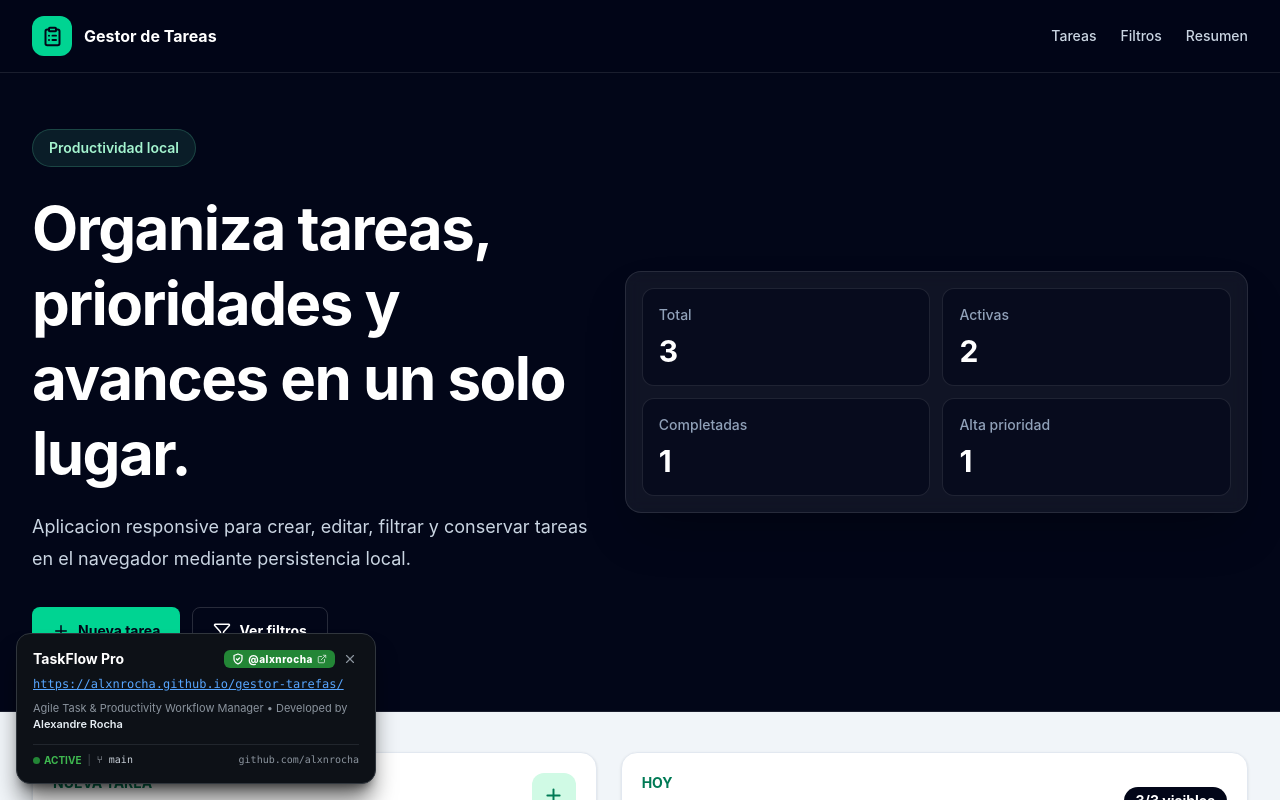
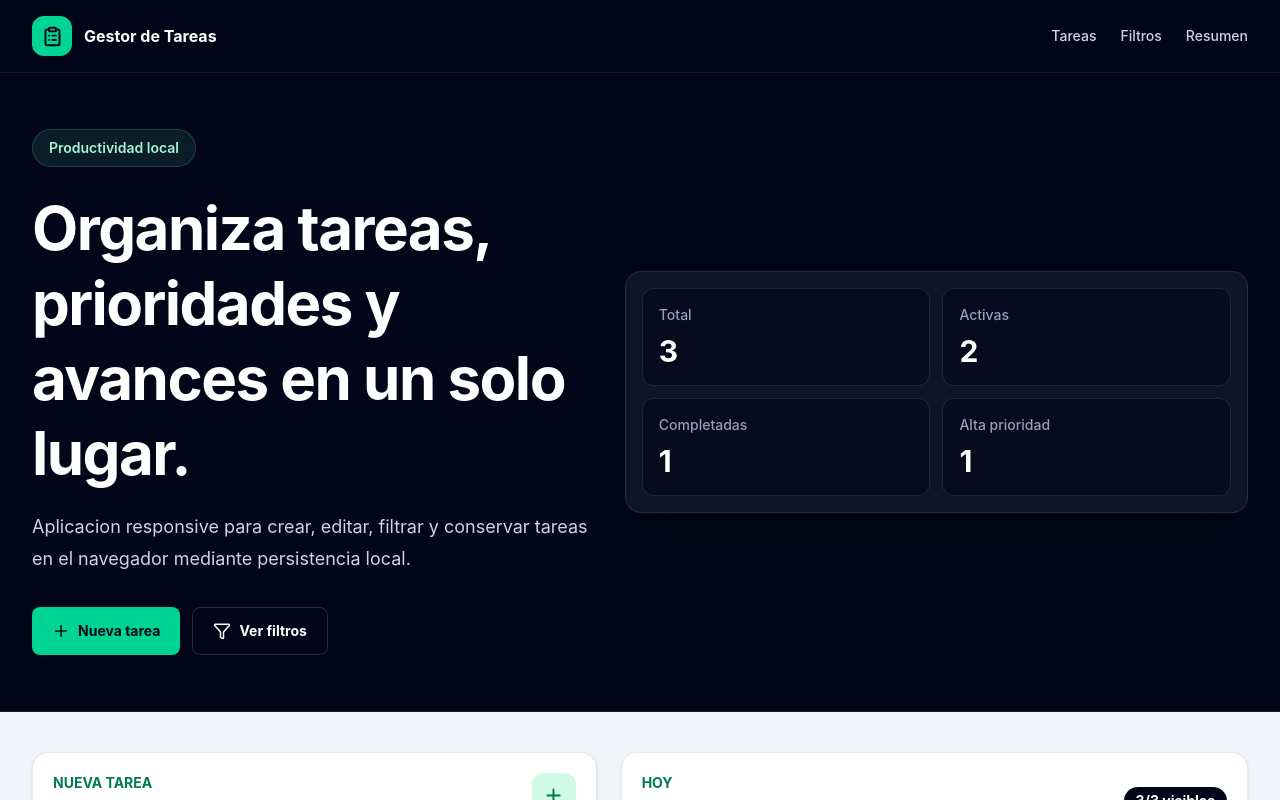
Before and after one commit to alxnrocha/gestor-tarefas, a React (Vite) app: page / in a window 1280 px wide. Shown: the top 800 px of the page. Built offline with nearby package versions, Linux system fonts and the light colour scheme.

Commit message:
revert(ui): completely remove author project badge

```diff
--- a/src/App.tsx
+++ b/src/App.tsx
@@ -1,4 +1,3 @@
-import { ProjectBadge } from './components/ProjectBadge';
 import { useState } from 'react'
 
 import { AppHeader } from './components/AppHeader'
@@ -109,7 +108,6 @@ function App() {
           totalTaskCount={tasks.length}
         />
       </main>
-          <ProjectBadge />
     </div>
   )
 }
--- a/src/components/ProjectBadge.tsx
+++ /dev/null
@@ -1,107 +0,0 @@
-import React, { useState, useEffect } from 'react';
-
-export const ProjectBadge: React.FC = () => {
-  const [isVisible, setIsVisible] = useState(true);
-
-  useEffect(() => {
-    let timer: ReturnType<typeof setTimeout>;
-    if (!isVisible) {
-      timer = setTimeout(() => {
-        setIsVisible(true);
-      }, 5000);
-    }
-    return () => clearTimeout(timer);
-  }, [isVisible]);
-
-  if (!isVisible) return null;
-
-  return (
-    <aside
-      aria-label="Project Information"
-      style={{
-        position: 'fixed',
-        bottom: '16px',
-        left: '16px',
-        zIndex: 99999,
-        width: '360px',
-        maxWidth: 'calc(100vw - 32px)',
-        backgroundColor: '#0d1117',
-        border: '1px solid #30363d',
-        borderRadius: '14px',
-        padding: '16px',
-        boxShadow: '0 20px 25px -5px rgba(0, 0, 0, 0.6), 0 8px 10px -6px rgba(0, 0, 0, 0.5)',
-        color: '#f0f6fc',
-        fontFamily: '-apple-system, BlinkMacSystemFont, "Segoe UI", Roboto, Inter, Helvetica, Arial, sans-serif',
-        fontSize: '13px',
-        letterSpacing: 'normal',
-        lineHeight: 1.4,
-        userSelect: 'none',
-        boxSizing: 'border-box',
-        textAlign: 'left',
-      }}
-    >
-      {/* Header */}
-      <div style={{ display: 'flex', alignItems: 'center', justifyContent: 'space-between', gap: '8px', marginBottom: '8px' }}>
-        <h2 style={{ fontSize: '14px', fontWeight: 700, color: '#ffffff', margin: 0, lineHeight: 1.2, overflow: 'hidden', textOverflow: 'ellipsis', whiteSpace: 'nowrap', fontFamily: '-apple-system, BlinkMacSystemFont, "Segoe UI", Roboto, Inter, Helvetica, Arial, sans-serif' }}>
-          TaskFlow Pro
-        </h2>
-        <div style={{ display: 'flex', alignItems: 'center', gap: '6px', flexShrink: 0 }}>
-          <a
-            href="https://github.com/alxnrocha"
-            target="_blank"
-            rel="noopener noreferrer"
-            title="View Alexandre Rocha's GitHub profile"
-            style={{ display: 'inline-flex', alignItems: 'center', gap: '4px', padding: '2px 8px', borderRadius: '6px', backgroundColor: '#238636', color: '#ffffff', fontSize: '10px', fontWeight: 800, letterSpacing: '0.5px', textDecoration: 'none', fontFamily: '-apple-system, BlinkMacSystemFont, "Segoe UI", Roboto, Inter, Helvetica, Arial, sans-serif' }}
-          >
-            <svg width="12" height="12" viewBox="0 0 24 24" fill="none" stroke="currentColor" strokeWidth="2.5" strokeLinecap="round" strokeLinejoin="round">
-              <path d="M12 22s8-4 8-10V5l-8-3-8 3v7c0 6 8 10 8 10z"/>
-              <path d="m9 12 2 2 4-4"/>
-            </svg>
-            <span>@alxnrocha</span>
-            <svg width="10" height="10" viewBox="0 0 24 24" fill="none" stroke="currentColor" strokeWidth="2" strokeLinecap="round" strokeLinejoin="round" style={{ opacity: 0.8 }}>
-              <path d="M18 13v6a2 2 0 0 1-2 2H5a2 2 0 0 1-2-2V8a2 2 0 0 1 2-2h6"/>
-              <polyline points="15 3 21 3 21 9"/>
-              <line x1="10" y1="14" x2="21" y2="3"/>
-            </svg>
-          </a>
-          <button
-            onClick={() => setIsVisible(false)}
-            title="Close (returns in 5s)"
-            aria-label="Close"
-            style={{ background: 'transparent', border: 'none', color: '#8b949e', cursor: 'pointer', padding: '2px', display: 'flex', alignItems: 'center', justifyContent: 'center', borderRadius: '4px' }}
-          >
-            <svg width="14" height="14" viewBox="0 0 24 24" fill="none" stroke="currentColor" strokeWidth="2" strokeLinecap="round" strokeLinejoin="round">
-              <line x1="18" y1="6" x2="6" y2="18"></line>
-              <line x1="6" y1="6" x2="18" y2="18"></line>
-            </svg>
-          </button>
-        </div>
-      </div>
-
-      {/* URL Link */}
-      <div style={{ marginBottom: '8px' }}>
-        <a href="https://alxnrocha.github.io/gestor-tarefas/" target="_blank" rel="noopener noreferrer" style={{ color: '#58a6ff', textDecoration: 'underline', fontSize: '12px', fontFamily: 'ui-monospace, SFMono-Regular, Menlo, Monaco, Consolas, monospace', overflow: 'hidden', textOverflow: 'ellipsis', whiteSpace: 'nowrap', display: 'block' }}>
-          https://alxnrocha.github.io/gestor-tarefas/
-        </a>
-      </div>
-
-      {/* Description */}
-      <p style={{ color: '#8b949e', fontSize: '11px', lineHeight: 1.4, margin: '0 0 12px 0', fontFamily: '-apple-system, BlinkMacSystemFont, "Segoe UI", Roboto, Inter, Helvetica, Arial, sans-serif' }}>
-        Agile Task & Productivity Workflow Manager • Developed by <a href="https://github.com/alxnrocha" target="_blank" rel="noopener noreferrer" style={{ color: '#e6edf3', fontWeight: 600, textDecoration: 'none' }}>Alexandre Rocha</a>
-      </p>
-
-      {/* Footer */}
-      <footer style={{ paddingTop: '8px', borderTop: '1px solid #21262d', display: 'flex', alignItems: 'center', justifyContent: 'space-between', fontSize: '10px', color: '#8b949e', fontFamily: '-apple-system, BlinkMacSystemFont, "Segoe UI", Roboto, Inter, Helvetica, Arial, sans-serif' }}>
-        <div style={{ display: 'flex', alignItems: 'center', gap: '6px' }}>
-          <span style={{ color: '#3fb950', fontWeight: 700, display: 'inline-flex', alignItems: 'center', gap: '4px' }}>
-            <span style={{ width: '7px', height: '7px', borderRadius: '50%', backgroundColor: '#238636', display: 'inline-block' }} />ACTIVE</span>
-          <span style={{ color: '#484f58' }}>|</span>
-          <span style={{ color: '#c9d1d9', fontFamily: 'ui-monospace, SFMono-Regular, Menlo, Monaco, Consolas, monospace' }}>⑂ main</span>
-        </div>
-        <a href="https://github.com/alxnrocha" target="_blank" rel="noopener noreferrer" style={{ color: '#8b949e', textDecoration: 'none', fontFamily: 'ui-monospace, SFMono-Regular, Menlo, Monaco, Consolas, monospace' }}>
-          github.com/alxnrocha
-        </a>
-      </footer>
-    </aside>
-  );
-};
```
